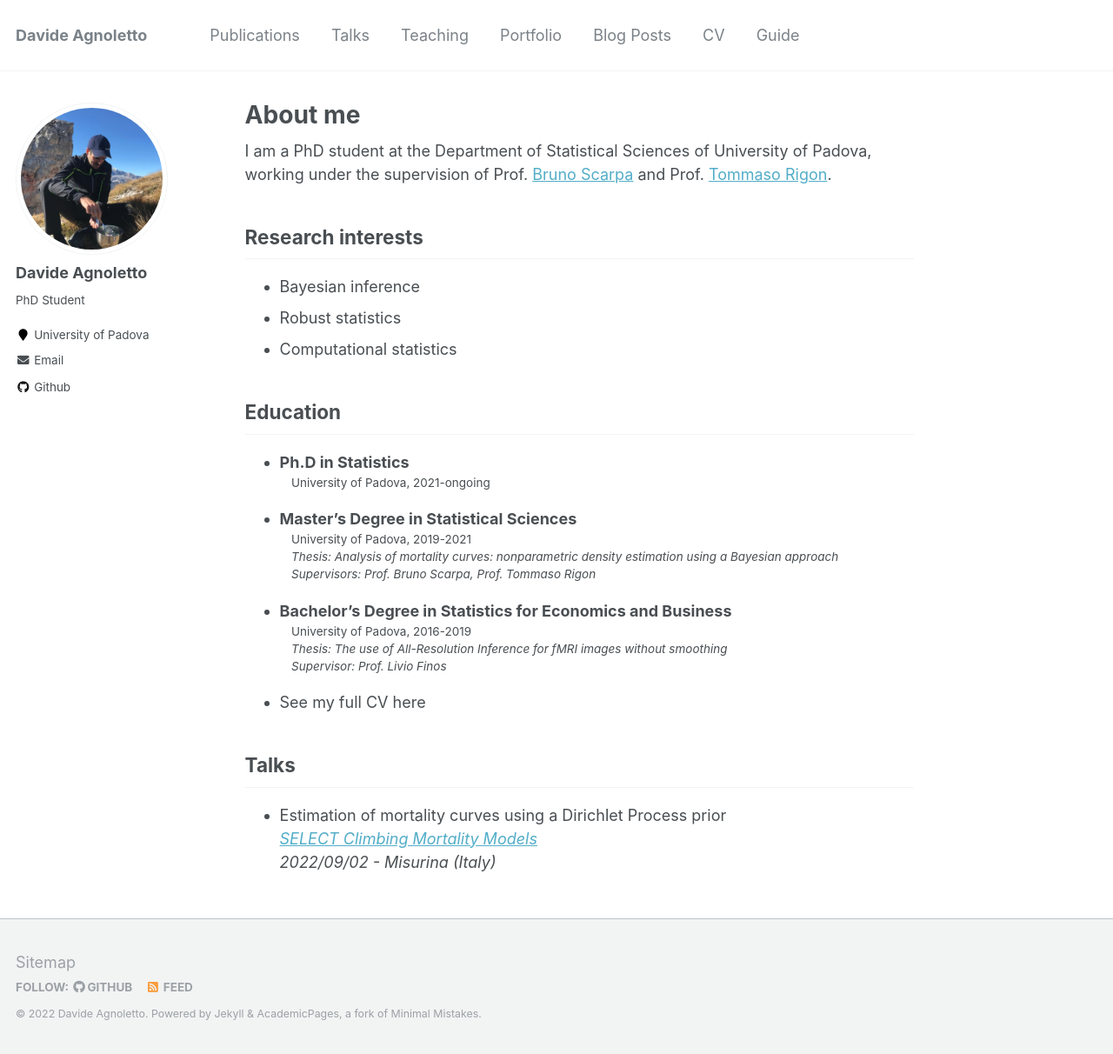
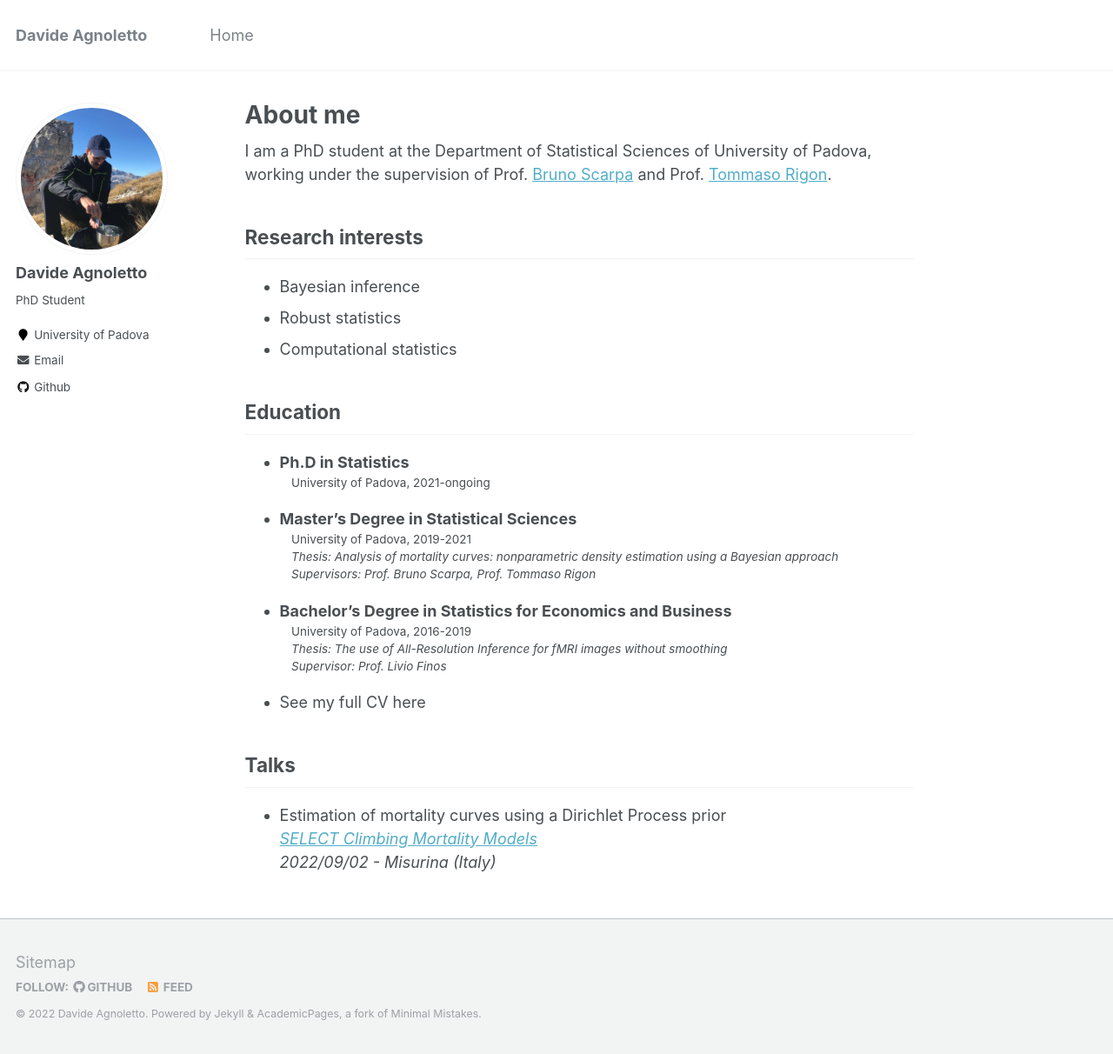
Before and after one commit to davideagno/davideagno.github.io, a Jekyll site: the page built from _pages/about.md, in a window 1280 px wide and 1212 px high. Shown: the whole window at 87% size. Built offline with Jekyll 4.4.1, drawn with Linux system fonts in a browser that asks for light colours.

Commit message:
Update navigation.yml

```diff
--- a/_data/navigation.yml
+++ b/_data/navigation.yml
@@ -1,22 +1,4 @@
 # main links links
 main:
-  - title: "Publications"
+  - title: "Home"
     url: /publications/
-
-  - title: "Talks"
-    url: /talks/
-
-  - title: "Teaching"
-    url: /teaching/
-
-  - title: "Portfolio"
-    url: /portfolio/
-
-  - title: "Blog Posts"
-    url: /year-archive/
-
-  - title: "CV"
-    url: /cv/
-
-  - title: "Guide"
-    url: /markdown/
```
